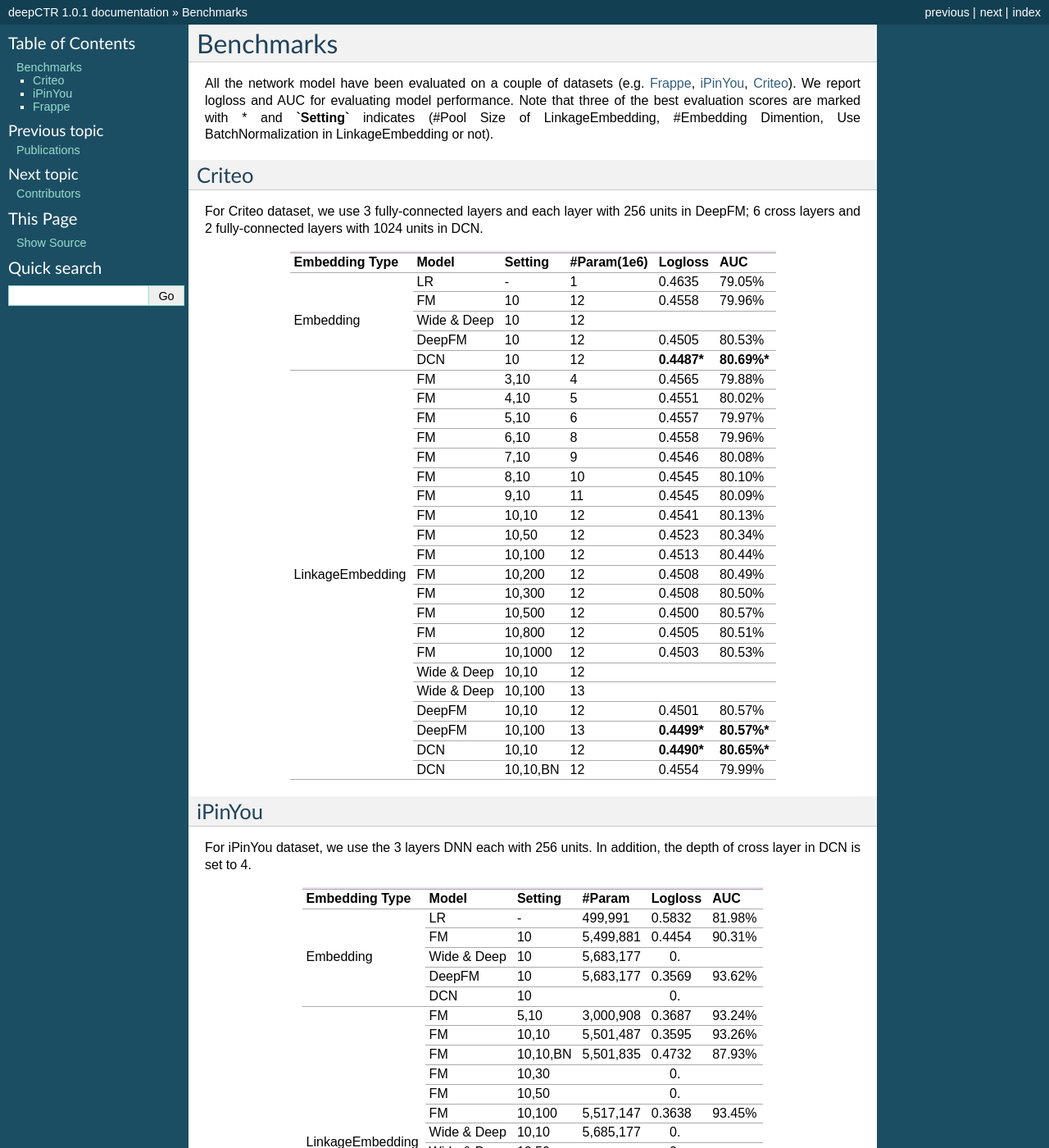
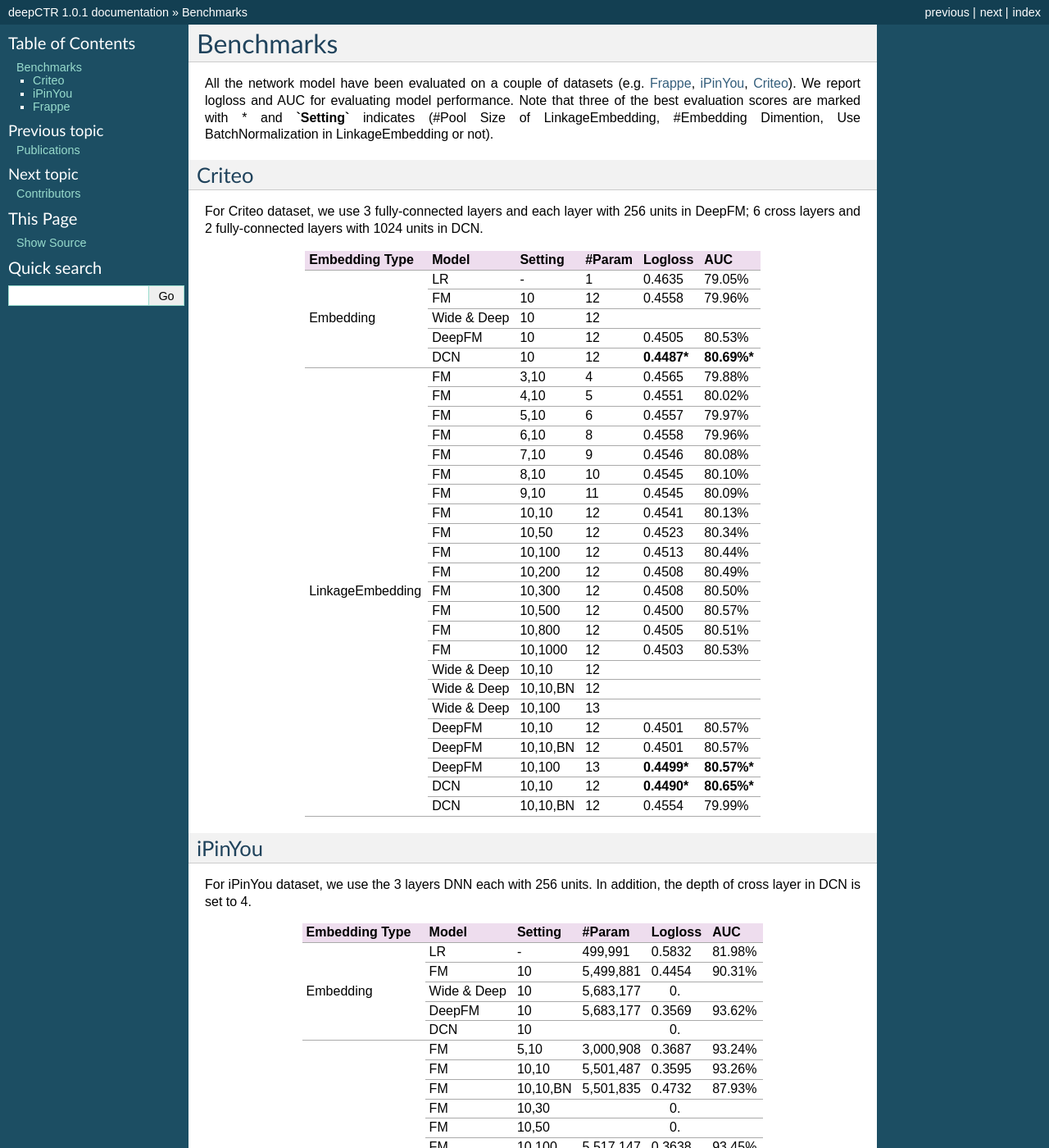
Before and after one commit to anyai/DeepCTR, a Sphinx documentation site: the page built from docs/source/benchmark.rst, in a window 1280 px wide and 1400 px high. Shown: the whole window at 82% size. Built offline with Sphinx 7.4.7, drawn with Linux system fonts in a browser that asks for light colours.

Commit message:
update benchmark

```diff
--- a/docs/source/benchmark.rst
+++ b/docs/source/benchmark.rst
@@ -10,15 +10,13 @@ For Criteo dataset, we use 3 fully-connected layers and each layer with 256 unit
 
 
 +------------------+-------------+-------------+----------------+------------+------------+
-|                                                                                         |
+|**Embedding Type**| **Model**   |  **Setting**|   **#Param**   | **Logloss**| **AUC**    |
 +==================+=============+=============+================+============+============+
-|**Embedding Type**| **Model**   |  **Setting**| **#Param(1e6)**| **Logloss**| **AUC**    |
-+------------------+-------------+-------------+----------------+------------+------------+
 |                  | LR          |    \-       |       1        |   0.4635   |   79.05%   |
 |                  +-------------+-------------+----------------+------------+------------+
 |                  | FM          |    10       |       12       |   0.4558   |   79.96%   |
 |                  +-------------+-------------+----------------+------------+------------+
-|  Embedding       | Wide & Deep |    10       |       12       |            |            |
+|    Embedding     | Wide & Deep |    10       |       12       |            |            |
 |                  +-------------+-------------+----------------+------------+------------+
 |                  | DeepFM      |    10       |       12       |   0.4505   |   80.53%   |
 |                  +-------------+-------------+----------------+------------+------------+
@@ -43,9 +41,9 @@ For Criteo dataset, we use 3 fully-connected layers and each layer with 256 unit
 |                  | FM          |    10,50    |       12       |   0.4523   |   80.34%   |
 |                  +-------------+-------------+----------------+------------+------------+
 |                  | FM          |    10,100   |       12       |   0.4513   |   80.44%   |
-|LinkageEmbedding  +-------------+-------------+----------------+------------+------------+
+|                  +-------------+-------------+----------------+------------+------------+
 |                  | FM          |    10,200   |       12       |   0.4508   |   80.49%   |
-|                  +-------------+-------------+----------------+------------+------------+
+| LinkageEmbedding +-------------+-------------+----------------+------------+------------+
 |                  | FM          |    10,300   |       12       |   0.4508   |   80.50%   |
 |                  +-------------+-------------+----------------+------------+------------+
 |                  | FM          |    10,500   |       12       |   0.4500   |   80.57%   |
@@ -56,9 +54,13 @@ For Criteo dataset, we use 3 fully-connected layers and each layer with 256 unit
 |                  +-------------+-------------+----------------+------------+------------+
 |                  | Wide & Deep |    10,10    |       12       |            |            |
 |                  +-------------+-------------+----------------+------------+------------+
+|                  | Wide & Deep |    10,10,BN |       12       |            |            |
+|                  +-------------+-------------+----------------+------------+------------+
 |                  | Wide & Deep |    10,100   |       13       |            |            |
 |                  +-------------+-------------+----------------+------------+------------+
 |                  | DeepFM      |    10,10    |       12       |   0.4501   |   80.57%   |
+|                  +-------------+-------------+----------------+------------+------------+
+|                  | DeepFM      |    10,10,BN |       12       |   0.4501   |   80.57%   |
 |                  +-------------+-------------+----------------+------------+------------+
 |                  | DeepFM      |    10,100   |       13       | **0.4499***| **80.57%***|
 |                  +-------------+-------------+----------------+------------+------------+
@@ -74,15 +76,13 @@ For iPinYou dataset, we use the 3 layers DNN each with 256 units. In addition, t
 
 
 +------------------+-------------+-------------+----------------+------------+------------+
-|                                                                                         |
+|**Embedding Type**| **Model**   |  **Setting**|   **#Param**   | **Logloss**| **AUC**    |
 +==================+=============+=============+================+============+============+
-|**Embedding Type**| **Model**   |  **Setting**|   **#Param**   | **Logloss**| **AUC**    |
-+------------------+-------------+-------------+----------------+------------+------------+
 |                  | LR          |    \-       |    499,991     |   0.5832   |  81.98%    |
 |                  +-------------+-------------+----------------+------------+------------+
 |                  | FM          |    10       |   5,499,881    |   0.4454   |  90.31%    |
 |                  +-------------+-------------+----------------+------------+------------+
-|  Embedding       | Wide & Deep |    10       |   5,683,177    |   0.       |            |
+|    Embedding     | Wide & Deep |    10       |   5,683,177    |   0.       |            |
 |                  +-------------+-------------+----------------+------------+------------+
 |                  | DeepFM      |    10       |   5,683,177    |   0.3569   |  93.62%    |
 |                  +-------------+-------------+----------------+------------+------------+
@@ -99,8 +99,8 @@ For iPinYou dataset, we use the 3 layers DNN each with 256 units. In addition, t
 |                  | FM          |    10,50    |                |   0.       |            |
 |                  +-------------+-------------+----------------+------------+------------+
 |                  | FM          |    10,100   |   5,517,147    |   0.3638   |  93.45%    |
-| LinkageEmbedding +-------------+-------------+----------------+------------+------------+
-|                  | Wide & Deep |    10,10    |   5,685,177    |   0.       |            |
+|                  +-------------+-------------+----------------+------------+------------+
+| LinkageEmbedding | Wide & Deep |    10,10    |   5,685,177    |   0.       |            |
 |                  +-------------+-------------+----------------+------------+------------+
 |                  | Wide & Deep |    10,50    |                |   0.       |            |
 |                  +-------------+-------------+----------------+------------+------------+
@@ -124,10 +124,8 @@ For Frappe dataset, we use the 3 layers DNN each with 256 units. In addition, th
 
 
 +------------------+-------------+-------------+----------------+------------+------------+
-|                                                                                         |
+|**Embedding Type**| **Model**   |  **Setting**|   **#Param**   | **Logloss**| **AUC**    |
 +==================+=============+=============+================+============+============+
-|**Embedding Type**| **Model**   |  **Setting**|   **#Param**   | **Logloss**| **AUC**    |
-+------------------+-------------+-------------+----------------+------------+------------+
 |                  | LR          |    \-       |     5,384      |   0.4173   |   87.51%   |
 |                  +-------------+-------------+----------------+------------+------------+
 |                  | FM          |    256      |   1,383,176    |   0.2595   |   95.98%   |
@@ -136,7 +134,7 @@ For Frappe dataset, we use the 3 layers DNN each with 256 units. In addition, th
 |                  +-------------+-------------+----------------+------------+------------+
 |                  | AFM         |    256      |   1,391,690    |   0.2752   |   95.66%   |
 |                  +-------------+-------------+----------------+------------+------------+
-|  Embedding       | FNN         |    256      |   2,165,249    |   0.2699   |   95.78%   |
+|    Embedding     | FNN         |    256      |   2,165,249    |   0.2699   |   95.78%   |
 |                  +-------------+-------------+----------------+------------+------------+
 |                  | IPNN        |    256      |   2,176,769    | **0.2154***| **97.04%***|
 |                  +-------------+-------------+----------------+------------+------------+
```
